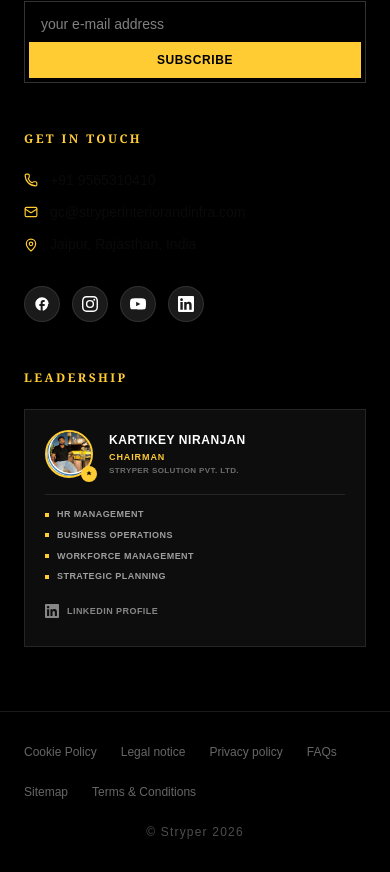
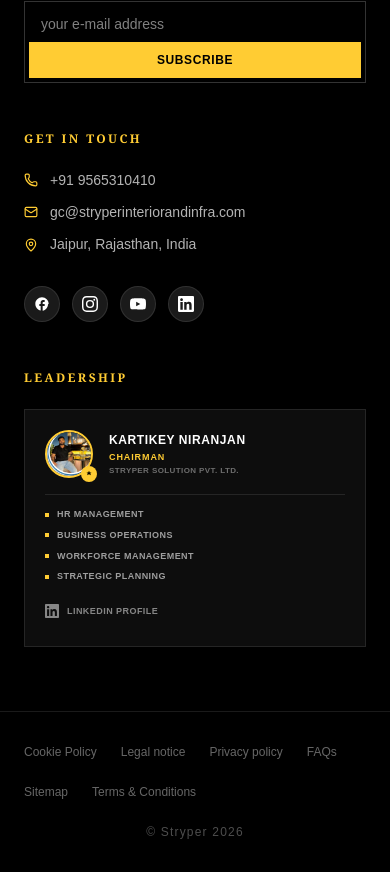
Before and after one commit to strypersolutionpvtltd-wq/stryper--infra, a React (Vite) app: page /page/awards-recognition in a window 390 px wide. Shown: the part 2026-2898 px from the top of the page. Built offline with nearby package versions, Linux system fonts and the light colour scheme; a web font is replaced by a local one.

Commit message:
design: fix footer text visibility by using div tags instead of p tags and update responsive grid cols to prevent layout cut-off

```diff
--- a/src/components/Footer.jsx
+++ b/src/components/Footer.jsx
@@ -24,7 +24,7 @@
     <footer className="bg-brand-navy text-white pt-20 pb-8 border-t border-white/5 relative overflow-hidden font-roboto">
 
       {/* Footer Top Content */}
-      <div className="max-w-7xl mx-auto px-6 lg:px-12 grid grid-cols-1 md:grid-cols-2 lg:grid-cols-4 gap-12 lg:gap-16 pb-16 border-b border-white/10 relative z-10">
+      <div className="max-w-7xl mx-auto px-6 lg:px-12 grid grid-cols-1 md:grid-cols-2 xl:grid-cols-4 gap-12 lg:gap-16 pb-16 border-b border-white/10 relative z-10">
 
         {/* Column 1: About Us */}
         <div className="space-y-4">
@@ -33,9 +33,9 @@
             <h2 className="text-xl font-black tracking-tight text-white uppercase italic font-serif">Stryper</h2>
           </div>
           <h3 className="text-xs font-black tracking-[0.2em] uppercase text-brand-gold">About us</h3>
-          <p className="text-white/60 text-sm leading-relaxed text-justify-organic">
+          <div className="text-white/60 text-sm leading-relaxed text-justify-organic">
             Stryper has been exhibiting an unparalleled passion, modernity, and innovation in the arena of modular furniture, premium interiors, and high-end infrastructure since 2023. Headquartered in Jaipur, we deliver pan-India.
-          </p>
+          </div>
           <a href="#about" className="text-brand-gold hover:text-white text-xs font-bold uppercase tracking-wider block pt-2">
             read more
           </a>
@@ -72,18 +72,18 @@
             Get in Touch
           </h3>
           <div className="space-y-3 text-sm text-white/70">
-            <p className="flex items-center gap-3">
+            <div className="flex items-center gap-3">
               <Phone size={14} className="text-brand-gold" />
-              <a href="tel:+919565310410" className="hover:text-brand-gold">+91 9565310410</a>
-            </p>
-            <p className="flex items-center gap-3">
+              <a href="tel:+919565310410" className="hover:text-brand-gold transition-colors">+91 9565310410</a>
+            </div>
+            <div className="flex items-center gap-3">
               <Mail size={14} className="text-brand-gold" />
-              <a href="mailto:gc@stryperinteriorandinfra.com" className="hover:text-brand-gold">gc@stryperinteriorandinfra.com</a>
-            </p>
-            <p className="flex items-start gap-3">
+              <a href="mailto:gc@stryperinteriorandinfra.com" className="hover:text-brand-gold transition-colors">gc@stryperinteriorandinfra.com</a>
+            </div>
+            <div className="flex items-start gap-3">
               <MapPin size={14} className="text-brand-gold mt-1 shrink-0" />
               <span>Jaipur, Rajasthan, India</span>
-            </p>
+            </div>
           </div>
 
           <div className="flex gap-3 pt-4">
@@ -129,9 +129,9 @@
                 </span>
               </div>
               <div>
-                <p className="text-white font-black text-xs uppercase tracking-wider">Kartikey Niranjan</p>
-                <p className="text-brand-gold text-[9px] font-black uppercase tracking-widest mt-0.5">Chairman</p>
-                <p className="text-white/40 text-[8px] font-bold uppercase tracking-wider">Stryper Solution Pvt. Ltd.</p>
+                <div className="text-white font-black text-xs uppercase tracking-wider">Kartikey Niranjan</div>
+                <div className="text-brand-gold text-[9px] font-black uppercase tracking-widest mt-0.5">Chairman</div>
+                <div className="text-white/40 text-[8px] font-bold uppercase tracking-wider">Stryper Solution Pvt. Ltd.</div>
               </div>
             </div>
 
@@ -139,7 +139,7 @@
               {['HR Management', 'Business Operations', 'Workforce Management', 'Strategic Planning'].map((skill) => (
                 <div key={skill} className="flex items-center gap-2">
                   <span className="w-1 h-1 bg-brand-gold shrink-0" aria-hidden="true" />
-                  <span className="text-[9px] text-white/60 font-bold uppercase tracking-wider">{skill}</span>
+                  <div className="text-[9px] text-white/60 font-bold uppercase tracking-wider">{skill}</div>
                 </div>
               ))}
             </div>
@@ -168,9 +168,9 @@
           <a href="#" className="hover:text-white transition-colors">Sitemap</a>
           <a href="#" className="hover:text-white transition-colors">Terms & Conditions</a>
         </div>
-        <p className="text-xs text-white/30 tracking-[0.1em]">
+        <div className="text-xs text-white/30 tracking-[0.1em]">
           &copy; Stryper {currentYear}
-        </p>
+        </div>
       </div>
 
     </footer>
```
